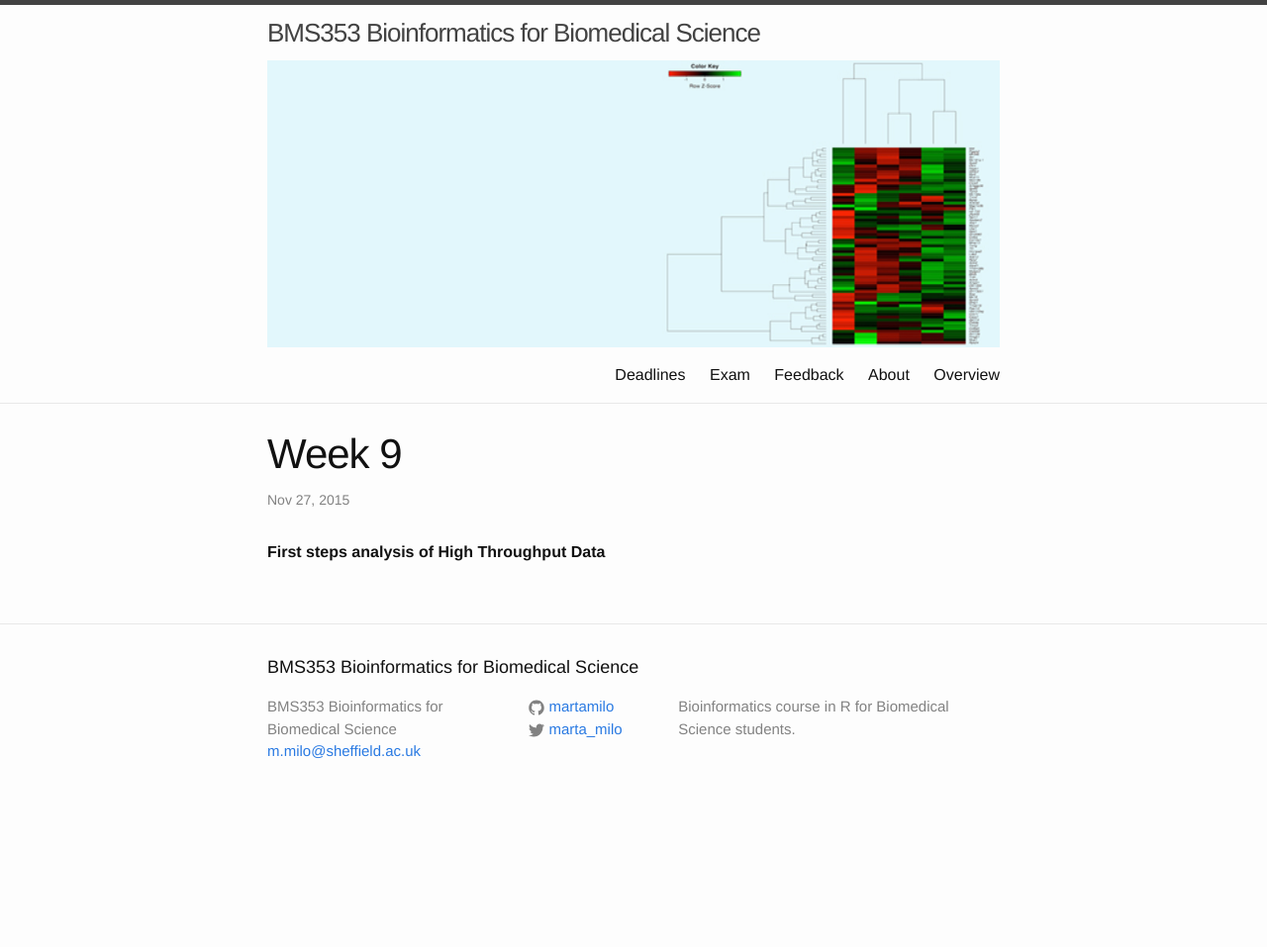
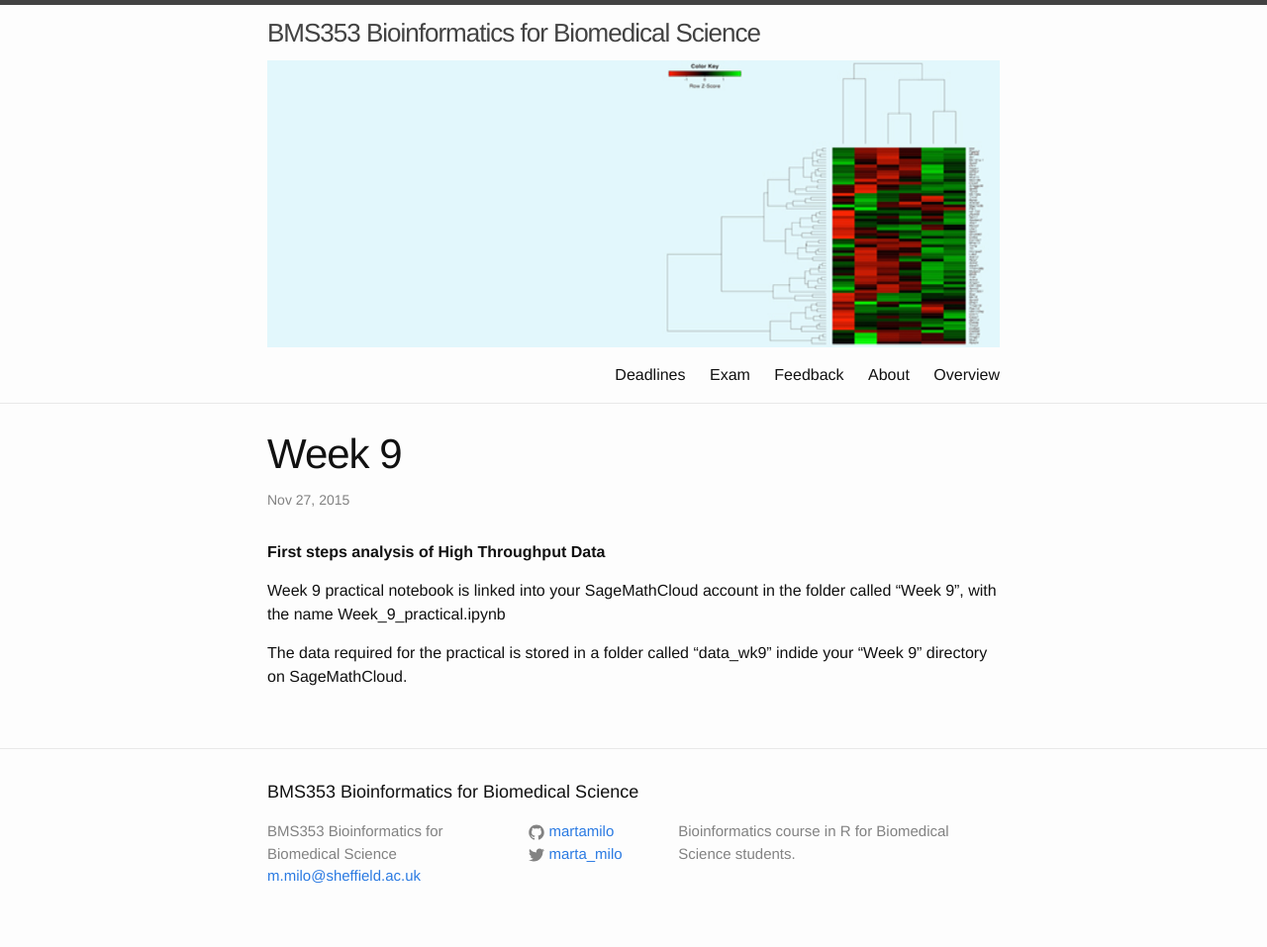
Before and after one commit to sods/bioinformatics, a Jekyll site: the page built from _posts/2015-11-27-week-9-bioinformatics-analysis-for-high-throughput-data.md, in a window 1280 px wide. Shown: the whole page at 99% size. Built offline with Jekyll 4.4.1, drawn with Linux system fonts in a browser that asks for light colours; comment, search, counter and statistics services are not loaded; before the commit the page ends 900 px from its top, so only the background shows below that.

Commit message:
Updated information about practical week 9

```diff
--- a/_posts/2015-11-27-week-9-bioinformatics-analysis-for-high-throughput-data.md
+++ b/_posts/2015-11-27-week-9-bioinformatics-analysis-for-high-throughput-data.md
@@ -6,3 +6,8 @@ length: 2
 venue: IC 3.02
 tagline: First steps analysis of High Throughput Data
 ---
+
+
+Week 9 practical notebook is linked into your SageMathCloud account in the folder called “Week 9”, with the name Week_9_practical.ipynb
+
+The data required for the practical is stored in a folder called "data_wk9" indide your "Week 9" directory on SageMathCloud.
```
